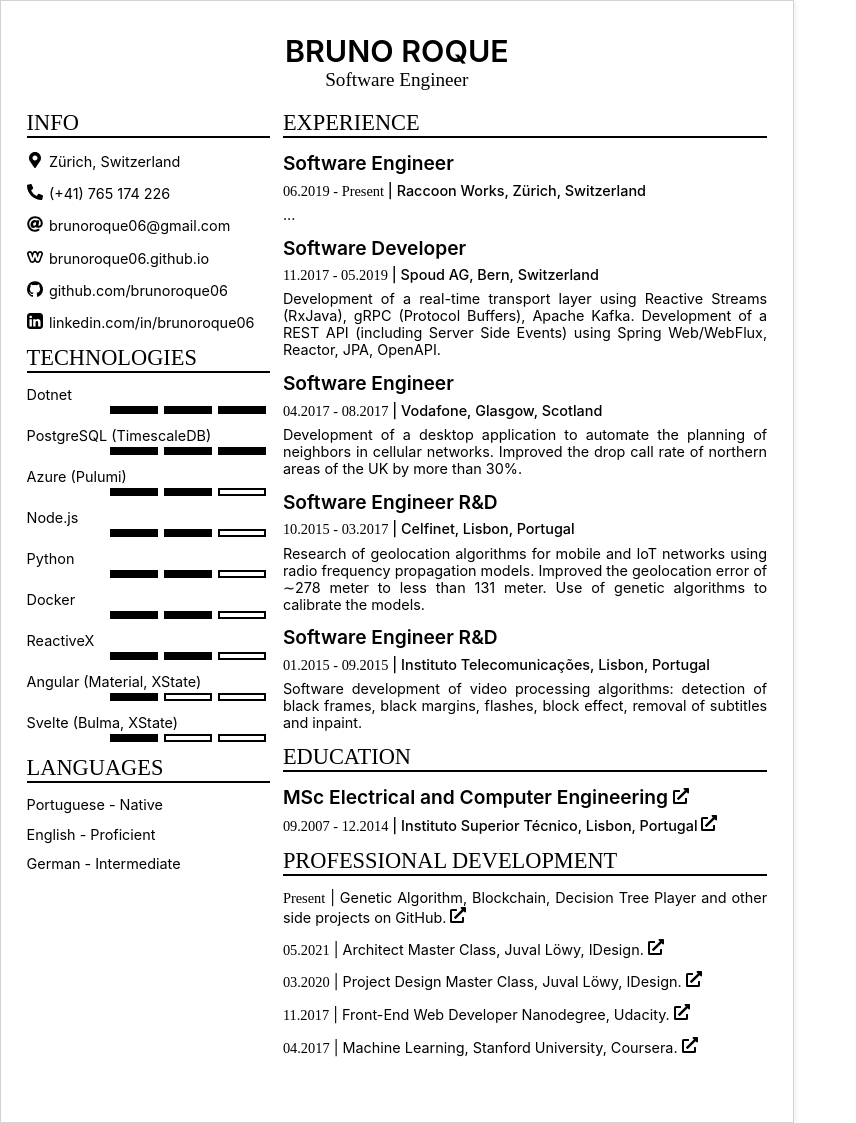
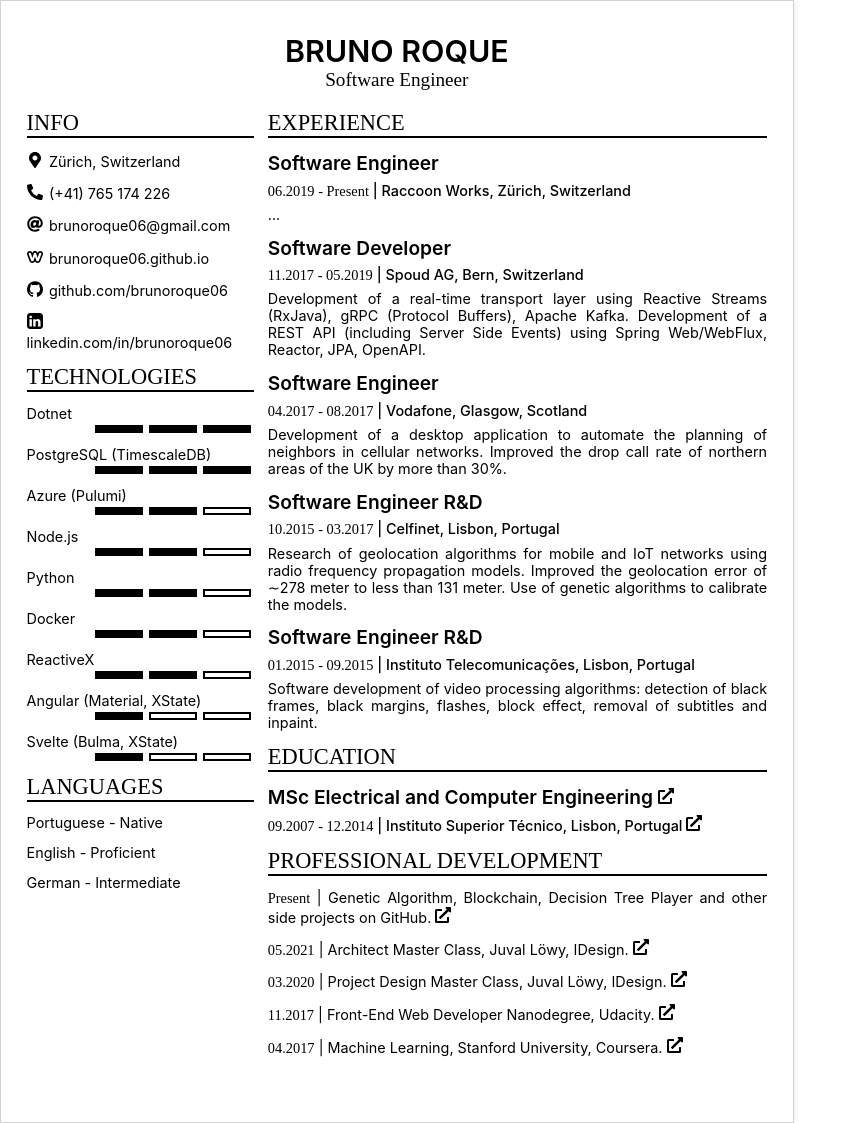
Before and after one commit to brunoroque06/brunoroque06.github.io, a Jekyll site: the page documents/curriculum-vitae/bruno-roque-cv.html, which Jekyll copies as it is, in a window 1280 px wide. Shown: the whole page, without its empty margins (0-856 px from the left). Built offline with Jekyll 4.4.1, drawn with Linux system fonts in a browser that asks for light colours.

Commit message:
CV's info column is narrower

```diff
--- a/documents/curriculum-vitae/bruno-roque-cv.html
+++ b/documents/curriculum-vitae/bruno-roque-cv.html
@@ -33,7 +33,7 @@
         box-shadow: 0 0 5pt rgba(0, 0, 0, 0.1);
 
         display: grid;
-        grid-template-columns: 34% 66%;
+        grid-template-columns: 32% 68%;
         grid-template-rows: 7% 93%;
       }
 
@@ -59,7 +59,7 @@
         font-size: 0.9rem;
       }
 
-      .column-left {
+      .column {
         padding: var(--padding);
       }
 
@@ -113,10 +113,6 @@
 
       .tech-empty {
         border: 2pt black solid;
-      }
-
-      .column-right {
-        padding: var(--padding);
       }
 
       .main-title {
@@ -173,7 +169,7 @@
         <div class="title">Software Engineer</div>
       </div>
 
-      <div class="column-left">
+      <div class="column">
         <div id="info">
           <div class="section">Info</div>
         </div>
@@ -188,7 +184,7 @@
         <div class="row small">German - Intermediate</div>
       </div>
 
-      <div class="column-right">
+      <div class="column">
         <div id="exp">
           <div class="section">Experience</div>
         </div>
```
Also changed, not shown: 1 other file.
